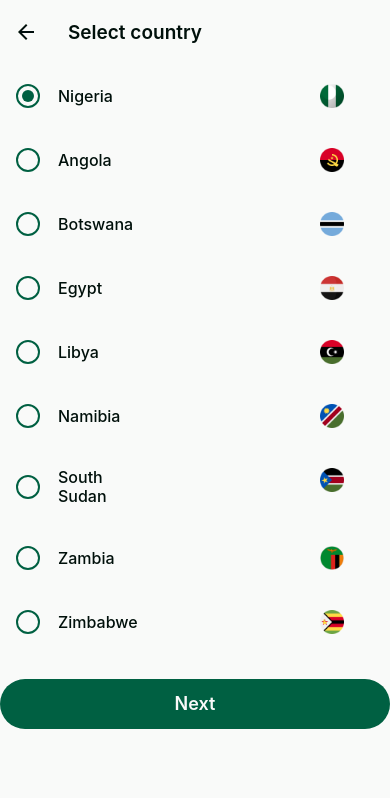
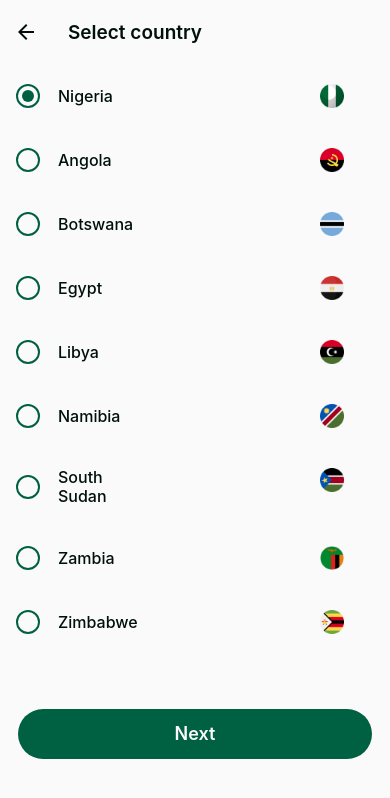
Before and after one commit to debugtitan/mercatus, a React Native app: screen /select-country in a window 390 px wide. Shown: the top 798 px of the page. Built offline with nearby package versions, Linux system fonts and the light colour scheme.

Commit message:
moving to signup page

```diff
--- a/screens/auth/CustomCountryPicker.js
+++ b/screens/auth/CustomCountryPicker.js
@@ -40,7 +40,7 @@ export default function CountryRadioPicker({ navigation }) {
       </View>
 
       {/*BUTTON */}
-      <View style={{ marginTop: 5 }}>
+      <View style={{ marginTop: 35, paddingHorizontal: 18 }}>
         <TouchableOpacity
           style={[styles.button, { backgroundColor: theme.PRIMARY }]}
           onPress={() =>
```
Also changed, not shown: components/CheckBox.js (+8 -8 lines), screens/auth/Signup.js (+27 -30 lines).
